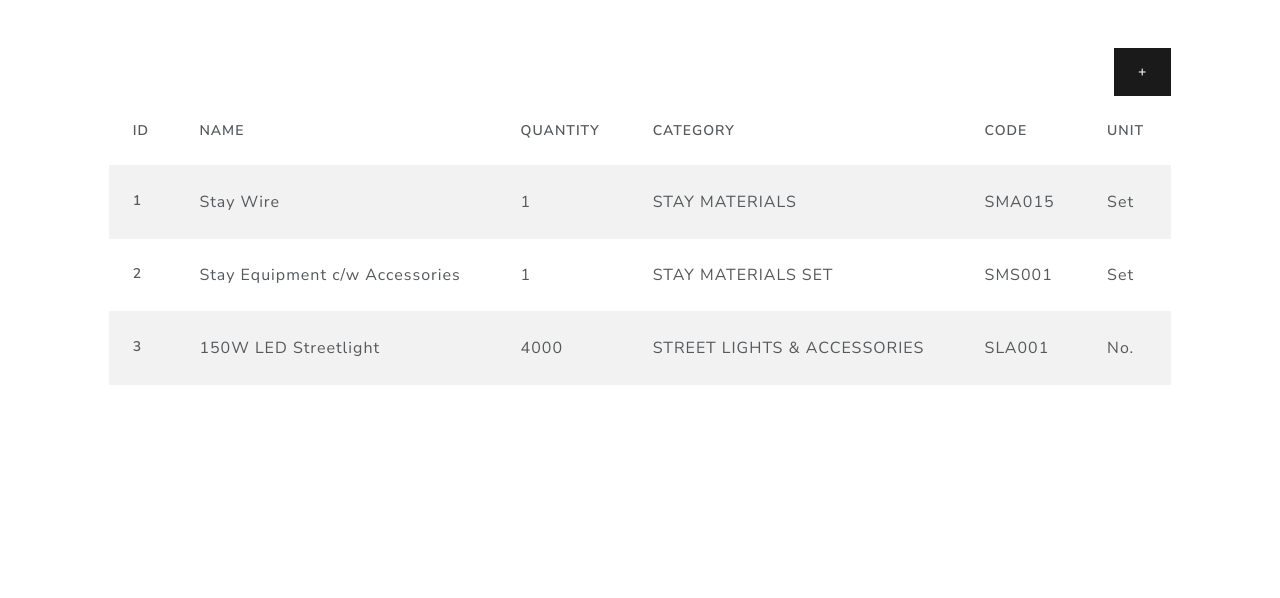
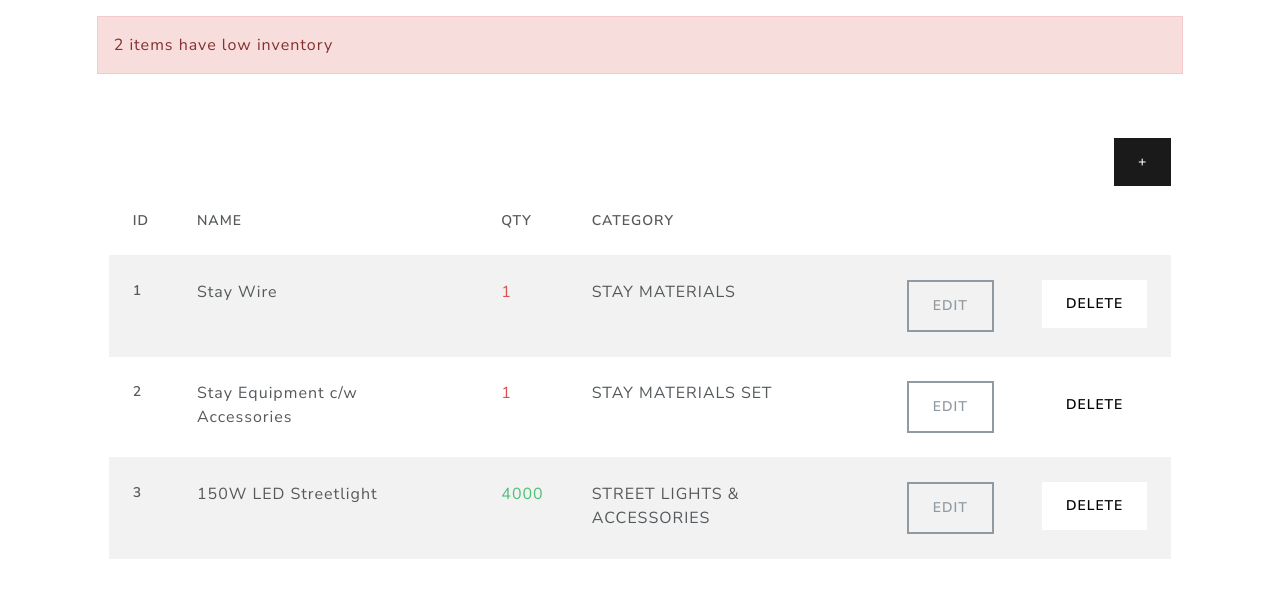
Before and after one commit to Leslie1302/Warehouse-Inventory-Management-Tool, a Django app: page /dashboard/ in a window 1280 px wide. Shown: the part 97-695 px from the top of the page. Run offline with Django 5.2, Linux system fonts and the light colour scheme; a user stored in the database is signed in; data comes from the database, SQL or seed files in the repository; both versions use the stored data as it was after the commit.

Commit message:
Further tweaks to views and forms
Inventory level alert, item addition and deletion via item id

```diff
--- a/IMS/Inventory_management_system/Inventory/templates/Inventory/dashboard.html
+++ b/IMS/Inventory_management_system/Inventory/templates/Inventory/dashboard.html
@@ -1,10 +1,25 @@
 {% extends 'Inventory/base.html' %}
 
 {% block content %}
+	{% if messages %}
+		<div class="row mt-3">
+			{% for message in messages %}
+				{% if message.tags == 'error' %}
+					<div class="col-md-10 col-12 mx-auto alert alert-danger">
+						{{ message }}
+					</div>
+				{% else %}
+					<div class="col-md-10 col-12 mx-auto alert alert-success">
+						{{ message }}
+					</div>
+				{% endif %}
+			{% endfor %}
+		</div>
+	{% endif %}
 	<div class="row">
 		<div class="col-md-10 col-12 mx-auto mt-5">
 			<div class="d-flex justify-content-end">
-                <a href="#" class="btn btn-primary">+</a>
+				<a href="{% url 'add-item' %}" class="btn btn-primary">+</a>
 			</div>
 
 			<table class="table table-hover table-striped">
@@ -12,10 +27,10 @@
 					<tr>
 						<th scope="col">ID</th>
 						<th scope="col">Name</th>
-                        <th scope="col">Quantity</th>
+						<th scope="col">Qty</th>
 						<th scope="col">Category</th>
-                        <th scope="col">Code</th>
-                        <th scope="col">Unit</th>
+						<th scope="col"></th>
+						<th scope="col"></th>
 					</tr>
 				</thead>
 				<tbody>
@@ -26,7 +41,7 @@
 						<td>-</td>
 						<td>-</td>
 						<td>-</td>
-                        <td>-</td>
+						<td></td>
 					</tr>
 					{% endif %}
 
@@ -34,10 +49,14 @@
 					<tr>
 						<th scope="row">{{ item.id }}</th>
 						<td>{{ item.name }}</td>
-                        <td>{{ item.quantity }}</td>
+						{% if item.id in low_inventory_ids %}
+							<td class="text-danger">{{ item.quantity }}</td>
+						{% else %}
+							<td class="text-success">{{ item.quantity }}</td>
+						{% endif %}
 						<td>{{ item.category.name }}</td>
-                        <td>{{ item.code }}</td>
-                        <td>{{ item.unit.name }}</td>
+						<td><a href="{% url 'edit-item' item.id %}" class="btn btn-outline-secondary">Edit</a></td>
+						<td><a href="{% url 'delete-item' item.id %}" class="btn btn-secondary">Delete</a></td>
 					</tr>
 					{% endfor %}
 				</tbody>
--- a/IMS/Inventory_management_system/Inventory/urls.py
+++ b/IMS/Inventory_management_system/Inventory/urls.py
@@ -1,9 +1,12 @@
 from django.urls import path
-from .views import Index, SignUpView, SignInView, CustomLogoutView, Dashboard
+from .views import Index, SignUpView, SignInView, CustomLogoutView, Dashboard, AddItem, EditItem, DeleteItem
 
 urlpatterns = [
     path('', Index.as_view(), name='index'),
     path('dashboard/', Dashboard.as_view(), name='dashboard'),
+    path('add-item', AddItem.as_view(), name='add-item'),
+    path('delete-item/<int:pk>', DeleteItem.as_view(), name='delete-item'),
+    path('edit-item/<int:pk>', EditItem.as_view(), name='edit-item'),
     path('signup/', SignUpView.as_view(), name='signup'),
     path('signin/', SignInView.as_view(), name='signin'),
     path('logout/', CustomLogoutView.as_view(template_name='Inventory/logout.html'), name='logout'),
--- a/IMS/Inventory_management_system/Inventory/views.py
+++ b/IMS/Inventory_management_system/Inventory/views.py
@@ -1,20 +1,41 @@
 from django.shortcuts import render, redirect
-from django.views.generic import TemplateView, View
+from django.views.generic import TemplateView, View, CreateView, UpdateView, DeleteView
 from django.contrib.auth import authenticate, login
-from .forms import UserRegistration, AuthenticationForm
+from .forms import UserRegistration, AuthenticationForm, InventoryItemForm
 from django.contrib.auth.views import LogoutView
 from django.contrib.auth.views import LogoutView as BaseLogoutView
-from .models import InventoryItem
+from .models import InventoryItem, Category, Unit
+from django.contrib.auth.mixins import LoginRequiredMixin
+from django.urls import reverse_lazy
+from Inventory_management_system.settings import LOW_QUANTITY
+from django.contrib import messages
 # Create your views here.
 class Index(TemplateView):
     template_name = 'Inventory/index.html'
 
 
-class Dashboard(View):
+class Dashboard(LoginRequiredMixin, View):
     def get(self, request):
         items = InventoryItem.objects.filter(user=self.request.user.id).order_by('id')
 
-        return render(request, 'Inventory/dashboard.html', {'items': items})
+        low_inventory = InventoryItem.objects.filter(
+            user=self.request.user.id,
+            quantity__lte=LOW_QUANTITY
+        )
+
+        if low_inventory.count() > 0:
+            if low_inventory.count() > 1:
+                messages.error(request, f'{low_inventory.count()} items have low inventory')
+            else:
+                messages.error(request, f'{low_inventory.count()} item has low inventory')
+
+
+        low_inventory_ids = InventoryItem.objects.filter(
+			user=self.request.user.id,
+			quantity__lte=LOW_QUANTITY
+		).values_list('id', flat=True)
+
+        return render(request, 'Inventory/dashboard.html', {'items': items, 'low_inventory_ids' : low_inventory_ids})
 
 
 
@@ -58,3 +79,36 @@ class SignInView(View):
 
 class CustomLogoutView(BaseLogoutView):
     http_method_names = ['get', 'post']  # Allow both GET and POST requests
+
+
+
+class AddItem(LoginRequiredMixin, CreateView):
+    model = InventoryItem
+    form_class = InventoryItemForm
+    template_name = 'Inventory/item_form.html'
+    success_url = reverse_lazy('dashboard')
+
+    def get_context_data(self, **kwargs):
+        context = super().get_context_data(**kwargs)
+        context['categories'] = Category.objects.all()
+        return context
+
+
+
+    def form_valid(self, form):
+        form.instance.user = self.request.user
+        return super().form_valid(form)
+
+
+class EditItem(LoginRequiredMixin, UpdateView):
+    model = InventoryItem
+    form_class = InventoryItemForm
+    template_name = 'Inventory/item_form.html'
+    success_url = reverse_lazy('dashboard')
+
+class DeleteItem(LoginRequiredMixin, DeleteView):
+    model = InventoryItem
+    form_class = InventoryItemForm
+    template_name = 'Inventory/delete_item.html'
+    success_url = reverse_lazy('dashboard')
+    context_object_name = 'item'
```
Also changed, not shown: IMS/Inventory_management_system/Inventory/forms.py (+11 -0 lines), IMS/Inventory_management_system/Inventory/templates/Inventory/delete_item.html (added, +18 -0 lines), IMS/Inventory_management_system/Inventory/templates/Inventory/item_form.html (added, +21 -0 lines), IMS/Inventory_management_system/db.sqlite3. Lines whose indentation alone changed are shown as unchanged.
